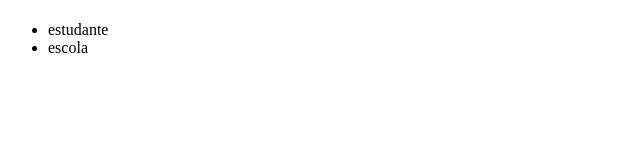
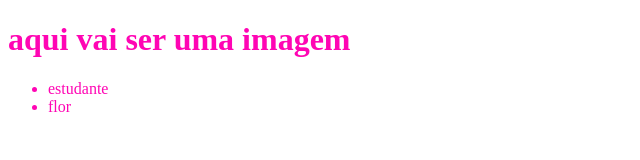
Before and after one commit to AnnaIsabeli/serie-programacao1., a plain HTML site: page index.html in a window 1280 px wide. Shown: the whole page, without its empty margins (0-640 px from the left). Drawn offline with Linux system fonts and the light colour scheme.

Commit message:
Add files via upload

```diff
--- a/index.html
+++ b/index.html
@@ -4,15 +4,18 @@
         <meta charset="UTF-8">
         <meta http-equiv="X-UA-Compartible" content="IE-edge">
         <meta name="viewport" content="width=device-width, initial-scale=1.0">
-        <title>document</title>
+        <title>flor</title>
+        <link rel="stylesheet" href="style.css">
+
     </head>
     <body>
         <header>
-            <h1> </h1>
-            <Ul>
+            <h1> aqui vai ser uma imagem</h1>
+            <ul>
                 <li>estudante</li>
-                <li>escola</li>
-            </Ul>
+                <li>flor</li>
+            </ul>
+
         </header>
 
     </body>
--- a/style.css
+++ b/style.css
@@ -0,0 +1,4 @@
+header {
+    background-color: #ffffff;
+    color: #ff05b4;
+}
```
